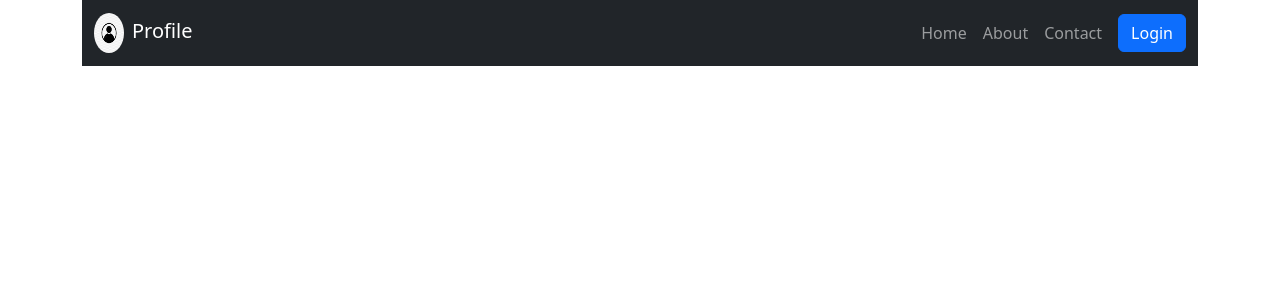
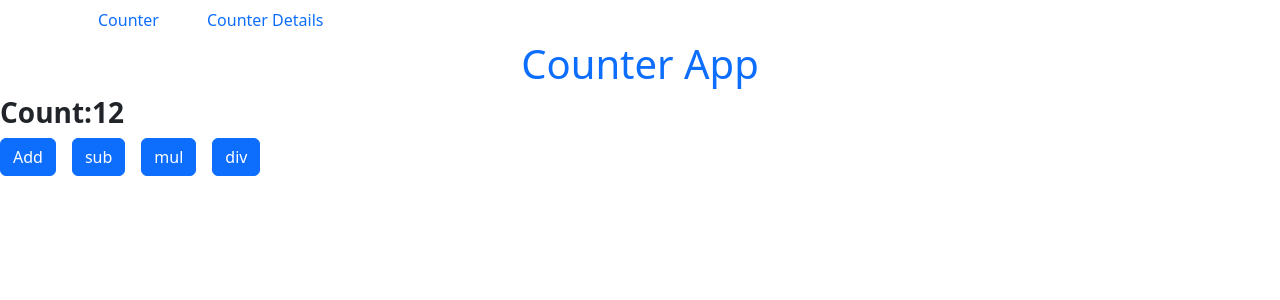
Before and after one commit to Reshmaasokan/my-vite-project, a React (Vite) app: page /counter in a window 1280 px wide. Shown: the top 300 px of the page. Built offline with nearby package versions, Linux system fonts and the light colour scheme.

Commit message:
Redux basics completed

```diff
--- a/package.json
+++ b/package.json
@@ -10,11 +10,13 @@
     "preview": "vite preview"
   },
   "dependencies": {
+    "@reduxjs/toolkit": "^2.15.0",
     "bootstrap": "^5.3.9",
     "formik": "^2.4.9",
     "react": "^19.2.8",
     "react-bootstrap": "^2.10.10",
     "react-dom": "^19.2.8",
+    "react-redux": "^9.3.1",
     "react-router-dom": "^7.18.5"
   },
   "devDependencies": {
--- a/src/App.jsx
+++ b/src/App.jsx
@@ -1,9 +1,14 @@
+import { Provider } from "react-redux";
+import { store } from "./Store/App.store";
 import Routers from "./Routers";
 
 export default function Apps() {
     return (
         <>
+        <Provider store={store}>
             <Routers />
+        </Provider>
+
         </>
     );
 }
--- a/src/Components/Navibar.jsx
+++ b/src/Components/Navibar.jsx
@@ -1,32 +1,15 @@
-import { Container, Navbar,Nav, Button, Image } from "react-bootstrap"
-import { Link, useNavigate } from "react-router-dom"
-import image from "../assets/profile.jpg"
-
+import { Link } from "react-router-dom";
+import { Container } from "react-bootstrap";
 
 export default function Navibar(){
-    const navi=useNavigate()
-    return(
-    <>
-    <Navbar variant="dark" bg="dark">
+    return (
+      <>
         <Container>
-            <Navbar.Brand as={Link} to={"/"}>
-            <Image src={image} alt="profileimg" width={"30"} height={"40"} roundedCircle className="me-2"/>
-            Profile
-            </Navbar.Brand>
-
-            <Nav className="align-item-center ms-auto">
-                <Nav.Link as={Link} to={"/"}>Home</Nav.Link>
-                <Nav.Link as={Link} to={"/about"}>About</Nav.Link>
-                <Nav.Link as={Link}to={"/contact"}>Contact</Nav.Link>
-            </Nav>
-
-            <Button variant="primary" className="ms-2" onClick={()=>{navi("/login")}}>Login</Button>
-        </Container>
-
-    </Navbar>
-
-
-
-    </>
-    )
+          <nav className="nav gap-3 m-auto">
+            <Link to={"/counter"} className="nav-link">Counter</Link>
+            <Link to={"/CounterDetails"} className="nav-link">Counter Details</Link>
+          </nav>
+          </Container>
+      </>
+    );
 }
--- a/src/Routers.jsx
+++ b/src/Routers.jsx
@@ -1,24 +1,18 @@
 import { BrowserRouter,Route,Routes } from "react-router-dom";
-import Home from "./pages/Home";
-import About from "./pages/About";
-import Contact from "./pages/Contact";
+import Counter from "./pages/Counter-1/Counter";
+import CounterDetails from "./pages/Counter-2/CounterDetails";
 import Navibar from "./Components/Navibar";
-import { Container } from "react-bootstrap";
-import Login from "./pages/Login";
 export default function Routers(){
-    return (
+  return(
     <>
-        <Container>
     <BrowserRouter>
-            <Navibar />
+    <Navibar/>
     <Routes>
-              <Route index path="/" element={<Home />} />
-              <Route path="/about" element={<About />} />
-              <Route path="/contact" element={<Contact />} />
-              <Route path="/login" element={<Login/>}/>
+      <Route index element={<Counter/>}/>
+      <Route path="/counter" element={<Counter/>}/>
+      <Route path="/CounterDetails" element={<CounterDetails/>}/>
     </Routes>
     </BrowserRouter>
-        </Container>
     </>
-    );
+  )
 }
--- /dev/null
+++ b/src/Store/App.store.js
@@ -0,0 +1,7 @@
+import { configureStore } from "@reduxjs/toolkit";
+import counterReducer from "../pages/Counter-1/Counter.slice"
+export const store=configureStore({
+    reducer:{
+        counter:counterReducer
+    }
+})
--- /dev/null
+++ b/src/pages/Counter-1/Counter.jsx
@@ -0,0 +1,21 @@
+import { useDispatch, useSelector } from "react-redux"
+import { add,sub,mul,div } from "./Counter.slice"
+
+export default function Counter(){
+
+    useSelector((state)=>console.log("store details:::>",state))
+    const count=useSelector(state=>state.counter.count)
+    const dispatch=useDispatch()
+    return(
+        <>
+        <h1 className="text-center text-primary">Counter App</h1>
+        <div className="fw-bold h3">Count:{count}</div>
+        <div className="d-flex gap-3">
+            <button className="btn btn-primary" onClick={()=>dispatch(add())}>Add</button>
+            <button className="btn btn-primary" onClick={()=>dispatch(sub())}>sub</button>
+            <button className="btn btn-primary" onClick={()=>dispatch(mul())}>mul</button>
+            <button className="btn btn-primary" onClick={()=>dispatch(div())}>div</button>
+        </div>
+        </>
+    )
+}
--- /dev/null
+++ b/src/pages/Counter-1/Counter.slice.js
@@ -0,0 +1,25 @@
+import { createSlice } from "@reduxjs/toolkit";
+
+export const counterSlice=createSlice({
+    name:"count",
+    initialState:{
+        count:12
+    },
+    reducers:{
+        add:(state,action)=>{
+            state.count+=1
+        },
+        sub:(state,action)=>{
+            state.count-=1
+        },
+        mul:(state,action)=>{
+            state.count*=2
+        },
+        div:(state,action)=>{
+            state.count/=2
+        },
+    }
+})
+
+export const {add,sub,mul,div}=counterSlice.actions
+export default counterSlice.reducer
--- /dev/null
+++ b/src/pages/Counter-2/CounterDetails.jsx
@@ -0,0 +1,18 @@
+export default function CounterDetails(){
+    return (
+      <>
+        <div className="h3 fw-bold text-center mt-4">Counter Details</div>
+        <div className="container mt-5">
+            <div className="fw-bold h3">Count:</div>
+          A counter calculator is a simple digital or mechanical tool used to
+          keep track of numbers by adding or subtracting one unit at a time.{" "}
+          <br />
+          People commonly use it to count inventory, track fitness repetitions,
+          monitor event attendance, or tally daily habits without losing their
+          place. <br />
+          Most versions feature a clear display screen along with easy-to-press
+          plus, minus, and reset buttons for quick and accurate counting.
+        </div>
+      </>
+    );
+}
```
Also changed, not shown: 1 other file (tests, documents, lock files or other folders). Lines whose indentation alone changed are shown as unchanged.
